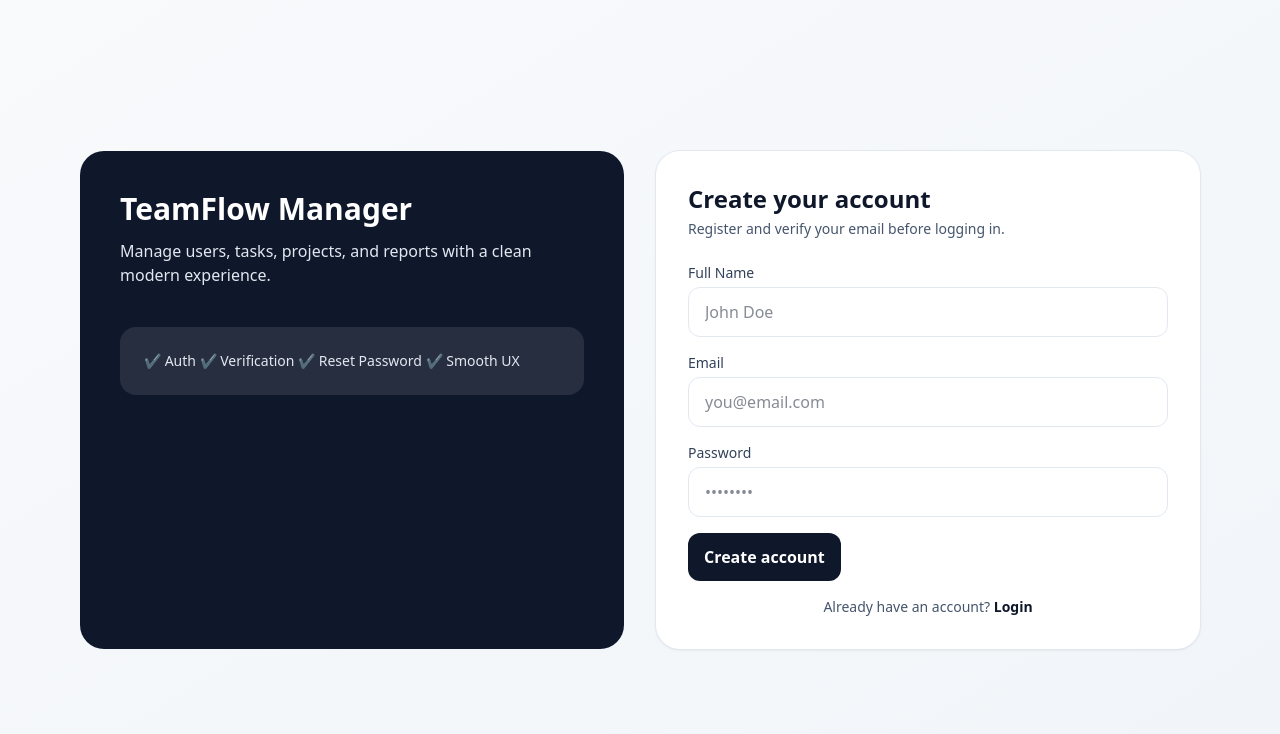
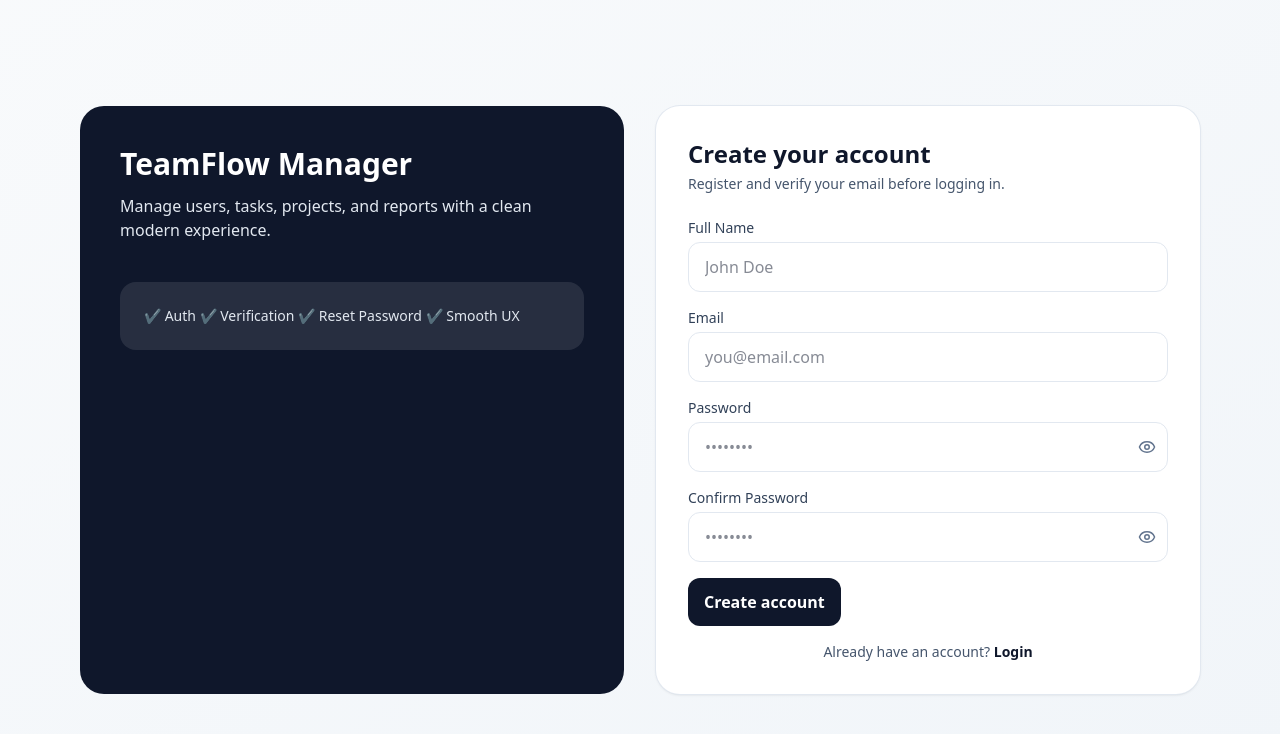
Before and after one commit to Umar132001/Full_Stack_App, a React (Vite) app: page /register in a window 1280 px wide. Shown: the top 734 px of the page. Built offline with nearby package versions, Linux system fonts and the light colour scheme.

Commit message:
added eye icon in login and registration

```diff
--- a/package.json
+++ b/package.json
@@ -13,6 +13,7 @@
     "@tailwindcss/vite": "^4.1.18",
     "axios": "^1.13.2",
     "chart.js": "^4.5.1",
+    "lucide-react": "^0.562.0",
     "react": "^19.2.0",
     "react-chartjs-2": "^5.3.1",
     "react-dom": "^19.2.0",
--- a/src/pages/auth/Login.jsx
+++ b/src/pages/auth/Login.jsx
@@ -5,11 +5,13 @@ import Input from "../../components/ui/Input";
 import Button from "../../components/ui/Button";
 import { loginApi, getMeApi } from "../../api/auth.api";
 import { Link, useNavigate } from "react-router-dom";
+import { Eye, EyeOff } from "lucide-react";
 
 export default function Login() {
   const nav = useNavigate();
   const [loading, setLoading] = useState(false);
   const [form, setForm] = useState({ email: "", password: "" });
+  const [showPassword, setShowPassword] = useState(false);
 
   const onSubmit = async (e) => {
     e.preventDefault();
@@ -49,14 +51,25 @@ export default function Login() {
           placeholder="you@email.com"
           required
         />
+        {/* Password with eye icon */}
+        <div className="relative">
           <Input
             label="Password"
-          type="password"
+            type={showPassword ? "text" : "password"}
             value={form.password}
             onChange={(e) => setForm({ ...form, password: e.target.value })}
             placeholder="••••••••"
             required
           />
+
+          <button
+            type="button"
+            onClick={() => setShowPassword((s) => !s)}
+            className="absolute right-3 top-10 text-slate-500 hover:text-slate-700"
+          >
+            {showPassword ? <EyeOff size={18} /> : <Eye size={18} />}
+          </button>
+        </div>
 
         <Button loading={loading}>Login</Button>
 
--- a/src/pages/auth/Register.jsx
+++ b/src/pages/auth/Register.jsx
@@ -5,17 +5,35 @@ import Input from "../../components/ui/Input";
 import Button from "../../components/ui/Button";
 import { registerApi } from "../../api/auth.api";
 import { Link, useNavigate } from "react-router-dom";
+import { Eye, EyeOff } from "lucide-react";
 
 export default function Register() {
   const nav = useNavigate();
   const [loading, setLoading] = useState(false);
-  const [form, setForm] = useState({ name: "", email: "", password: "" });
+  const [form, setForm] = useState({
+    name: "",
+    email: "",
+    password: "",
+    confirmPassword: "",
+  });
+  const [showPassword, setShowPassword] = useState(false);
+  const [showConfirmPassword, setShowConfirmPassword] = useState(false);
 
   const onSubmit = async (e) => {
     e.preventDefault();
+
+    if (form.password !== form.confirmPassword) {
+      toast.error("Passwords do not match");
+      return;
+    }
+
     setLoading(true);
     try {
-      const res = await registerApi(form);
+      const res = await registerApi({
+        name: form.name,
+        email: form.email,
+        password: form.password,
+      });
       toast.success(
         res.data?.message || "Registered! Please verify your email."
       );
@@ -48,14 +66,47 @@ export default function Register() {
           placeholder="you@email.com"
           required
         />
+
+        {/* password */}
+        <div className="relative">
           <Input
             label="Password"
-          type="password"
+            type={showPassword ? "text" : "password"}
             value={form.password}
             onChange={(e) => setForm({ ...form, password: e.target.value })}
             placeholder="••••••••"
             required
           />
+
+          <button
+            type="button"
+            onClick={() => setShowPassword((s) => !s)}
+            className="absolute right-3 top-10 text-slate-500 hover:text-slate-700"
+          >
+            {showPassword ? <EyeOff size={18} /> : <Eye size={18} />}
+          </button>
+        </div>
+
+        {/* Confirm password */}
+        <div className="relative">
+          <Input
+            label="Confirm Password"
+            type={showConfirmPassword ? "text" : "password"}
+            value={form.confirmPassword}
+            onChange={(e) =>
+              setForm({ ...form, confirmPassword: e.target.value })
+            }
+            placeholder="••••••••"
+            required
+          />
+          <button
+            type="button"
+            onClick={() => setShowConfirmPassword((s) => !s)}
+            className="absolute right-3 top-10 text-slate-500 hover:text-slate-700"
+          >
+            {showConfirmPassword ? <EyeOff size={18} /> : <Eye size={18} />}
+          </button>
+        </div>
         <Button loading={loading}>Create account</Button>
 
         <p className="text-center text-sm text-slate-600">
```
Also changed, not shown: 1 other file (tests, documents, lock files or other folders). Lines whose indentation alone changed are shown as unchanged.
